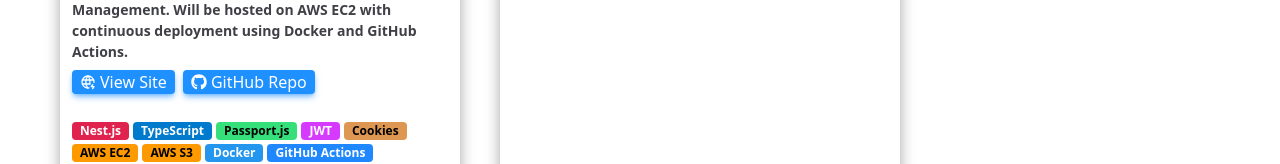
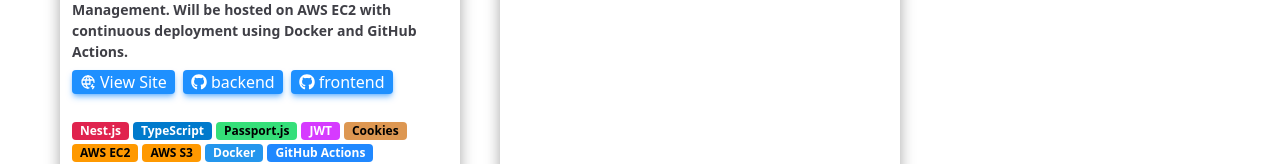
Before and after one commit to mark-elias/MyPortfolio_Next.js, a Next.js app: page /projects in a window 1280 px wide. Shown: the part 541-705 px from the top of the page. Built offline with nearby package versions, Linux system fonts and the light colour scheme.

Commit message:
add optional second github link

```diff
--- a/app/projects/page.tsx
+++ b/app/projects/page.tsx
@@ -16,6 +16,15 @@
             siteLink={project.siteLink}
             githubLink={project.githubLink}
             badges={project.badges}
+            {...(project.githubLinkTitle && {
+              githubLinkTitle: project.githubLinkTitle,
+            })}
+            {...(project.secondGithubLink && {
+              secondGithubLink: project.secondGithubLink,
+            })}
+            {...(project.secondGithubLinkTitle && {
+              secondGithubLinkTitle: project.secondGithubLinkTitle,
+            })}
           />
         ))}
       </div>
--- a/src/components/organisms/ProjectCard.tsx
+++ b/src/components/organisms/ProjectCard.tsx
@@ -1,19 +1,11 @@
-import Image, { StaticImageData } from "next/image";
+import Image from "next/image";
 // assets
 import { FaGithub } from "react-icons/fa";
 import { TbWorldBolt } from "react-icons/tb";
 // hooks
 import { useBadgeMaker } from "@/src/hooks/useBadgeMaker";
-
-interface Props {
-  image: StaticImageData;
-  alt: string;
-  title: string;
-  description: string;
-  siteLink?: string;
-  githubLink?: string;
-  badges: readonly string[];
-}
+// Project type/interface
+import { Project } from "@/src/types/project";
 
 function ProjectCard({
   image,
@@ -22,8 +14,11 @@
   description,
   siteLink,
   githubLink,
+  githubLinkTitle,
+  secondGithubLink,
+  secondGithubLinkTitle,
   badges,
-}: Props) {
+}: Omit<Project, "id">) {
   // Hook for making badges
   const badgeStyles = useBadgeMaker(badges);
 
@@ -58,8 +53,19 @@
             className="cool-link"
           >
             <FaGithub />
-            GitHub Repo
+            {githubLinkTitle || "GitHub Repo"}
           </a>
+          {secondGithubLink && (
+            <a
+              href={secondGithubLink}
+              target="_blank"
+              rel="noopener noreferrer"
+              className="cool-link"
+            >
+              <FaGithub />
+              {secondGithubLinkTitle || "GitHub Repo"}
+            </a>
+          )}
         </div>
         <div className="flex flex-wrap gap-1 mt-7">
           {badgeStyles.map((badgeStyle) => (
--- a/src/constants/projectCard.constants.ts
+++ b/src/constants/projectCard.constants.ts
@@ -7,8 +7,10 @@
 import kreativstormProjectScreenshot from "@/src/assets/images/kreativstormProject_screenshot.png";
 import weatherProjectScreenshot from "@/src/assets/images/weatherProject_screenshot.png";
 import easyBorderScreenshot from "@/src/assets/images/easyBorder_screenshot2.png";
+// next.js
+import { Project } from "../types/project";
 
-export const projects = [
+export const projects: Project[] = [
   {
     id: "easyborder",
     title: "Easy Border",
@@ -16,8 +18,11 @@
       "COMING SOON. Border wait times app where users can post comments and share images with other users about their border wait experience. Will be built with Nest.js on the backend with AWS S3 for image uploads. Authentication with Passport.js and JWT. Next.js and Tailwind for the frontend. TanStack Query for data fetching and Zustand for Global State Management. Will be hosted on AWS EC2 with continuous deployment using Docker and GitHub Actions.",
     image: easyBorderScreenshot,
     alt: "easy border project screenshot",
-    siteLink: "http://44.195.169.220:3001/api",
+    siteLink: "https://easyborder-frontend.vercel.app/",
     githubLink: "https://github.com/mark-elias/easyborder-backend",
+    githubLinkTitle: "backend",
+    secondGithubLink: "https://github.com/mark-elias/easyborder-frontend",
+    secondGithubLinkTitle: "frontend",
     badges: [
       "Nest.js",
       "TypeScript",
```
